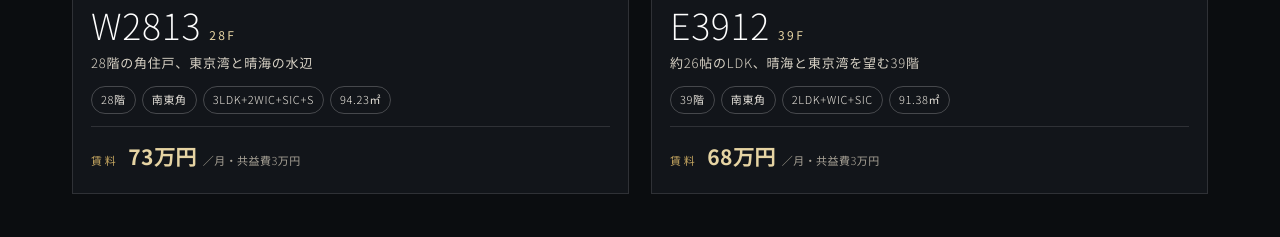
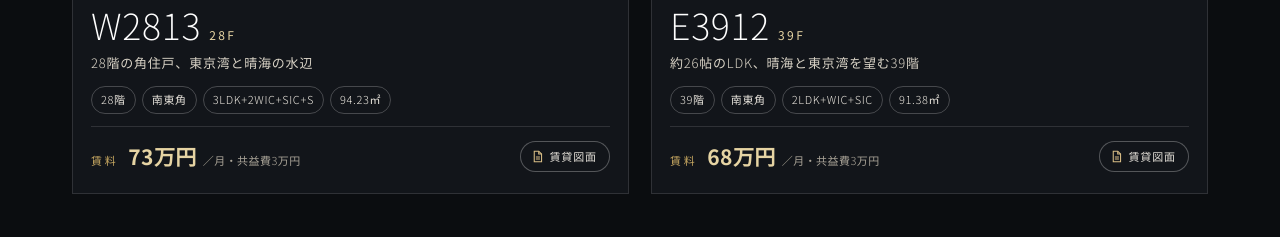
Before and after one commit to tokyo-estate/tokyo-luxury-rentals, a plain HTML site: page index.html in a window 1280 px wide. Shown: the part 3060-3297 px from the top of the page. Drawn offline with Linux system fonts and the light colour scheme.

Commit message:
Update site

```diff
--- a/index.html
+++ b/index.html
@@ -196,7 +196,7 @@ footer{border-top:1px solid var(--line);padding:30px 22px calc(36px + env(safe-a
           <p class="no">W2813<small>28F</small></p>
           <p class="ln"><span class="l ja">28階の角住戸、東京湾と晴海の水辺</span><span class="l en">28F corner, Tokyo Bay & Harumi waterfront</span><span class="l zh">28层角户 东京湾与晴海水岸</span></p>
           <ul class="sp"><li><span class="l ja">28階</span><span class="l en">28F</span><span class="l zh">28层</span></li><li><span class="l ja">南東角</span><span class="l en">Southeast corner</span><span class="l zh">东南角</span></li><li>3LDK+2WIC+SIC+S</li><li>94.23㎡</li></ul>
-          <p class="pr"><span class="l ja"><span class="k">賃料</span><b>73万円</b><small class="fee">／月・共益費3万円</small></span><span class="l en"><span class="k">Rent</span><b>¥730,000</b><small class="fee">/mo + ¥30,000 fee</small></span><span class="l zh"><span class="k">租金</span><b>73万日元</b><small class="fee">／月・管理费3万日元</small></span></p>
+          <p class="pr"><span class="l ja"><span class="k">賃料</span><b>73万円</b><small class="fee">／月・共益費3万円</small></span><span class="l en"><span class="k">Rent</span><b>¥730,000</b><small class="fee">/mo + ¥30,000 fee</small></span><span class="l zh"><span class="k">租金</span><b>73万日元</b><small class="fee">／月・管理费3万日元</small></span><a class="ms l ja" href="maisoku/toyomi_w2813.pdf" target="_blank" rel="noopener">賃貸図面</a><a class="ms l en" href="maisoku/toyomi_w2813.pdf" target="_blank" rel="noopener">Floor plan</a><a class="ms l zh" href="maisoku/toyomi_w2813.pdf" target="_blank" rel="noopener">租赁图纸</a></p>
         </div>
       </div>
       <div class="card"><a class="cl" href="https://tokyo-estate.github.io/toyomi-tower-e3912-rent/" data-href="https://tokyo-estate.github.io/toyomi-tower-e3912-rent/?lang=" target="_blank" rel="noopener" aria-label="E3912"></a>
@@ -205,7 +205,7 @@ footer{border-top:1px solid var(--line);padding:30px 22px calc(36px + env(safe-a
           <p class="no">E3912<small>39F</small></p>
           <p class="ln"><span class="l ja">約26帖のLDK、晴海と東京湾を望む39階</span><span class="l en">39F, 26-jo LDK over Harumi & Tokyo Bay</span><span class="l zh">39层 约26帖客餐厨 远眺晴海与东京湾</span></p>
           <ul class="sp"><li><span class="l ja">39階</span><span class="l en">39F</span><span class="l zh">39层</span></li><li><span class="l ja">南東角</span><span class="l en">Southeast corner</span><span class="l zh">东南角</span></li><li>2LDK+WIC+SIC</li><li>91.38㎡</li></ul>
-          <p class="pr"><span class="l ja"><span class="k">賃料</span><b>68万円</b><small class="fee">／月・共益費3万円</small></span><span class="l en"><span class="k">Rent</span><b>¥680,000</b><small class="fee">/mo + ¥30,000 fee</small></span><span class="l zh"><span class="k">租金</span><b>68万日元</b><small class="fee">／月・管理费3万日元</small></span></p>
+          <p class="pr"><span class="l ja"><span class="k">賃料</span><b>68万円</b><small class="fee">／月・共益費3万円</small></span><span class="l en"><span class="k">Rent</span><b>¥680,000</b><small class="fee">/mo + ¥30,000 fee</small></span><span class="l zh"><span class="k">租金</span><b>68万日元</b><small class="fee">／月・管理费3万日元</small></span><a class="ms l ja" href="maisoku/toyomi_e3912.pdf" target="_blank" rel="noopener">賃貸図面</a><a class="ms l en" href="maisoku/toyomi_e3912.pdf" target="_blank" rel="noopener">Floor plan</a><a class="ms l zh" href="maisoku/toyomi_e3912.pdf" target="_blank" rel="noopener">租赁图纸</a></p>
         </div>
       </div>
     </div>
```
Also changed, not shown: 2 other files.
